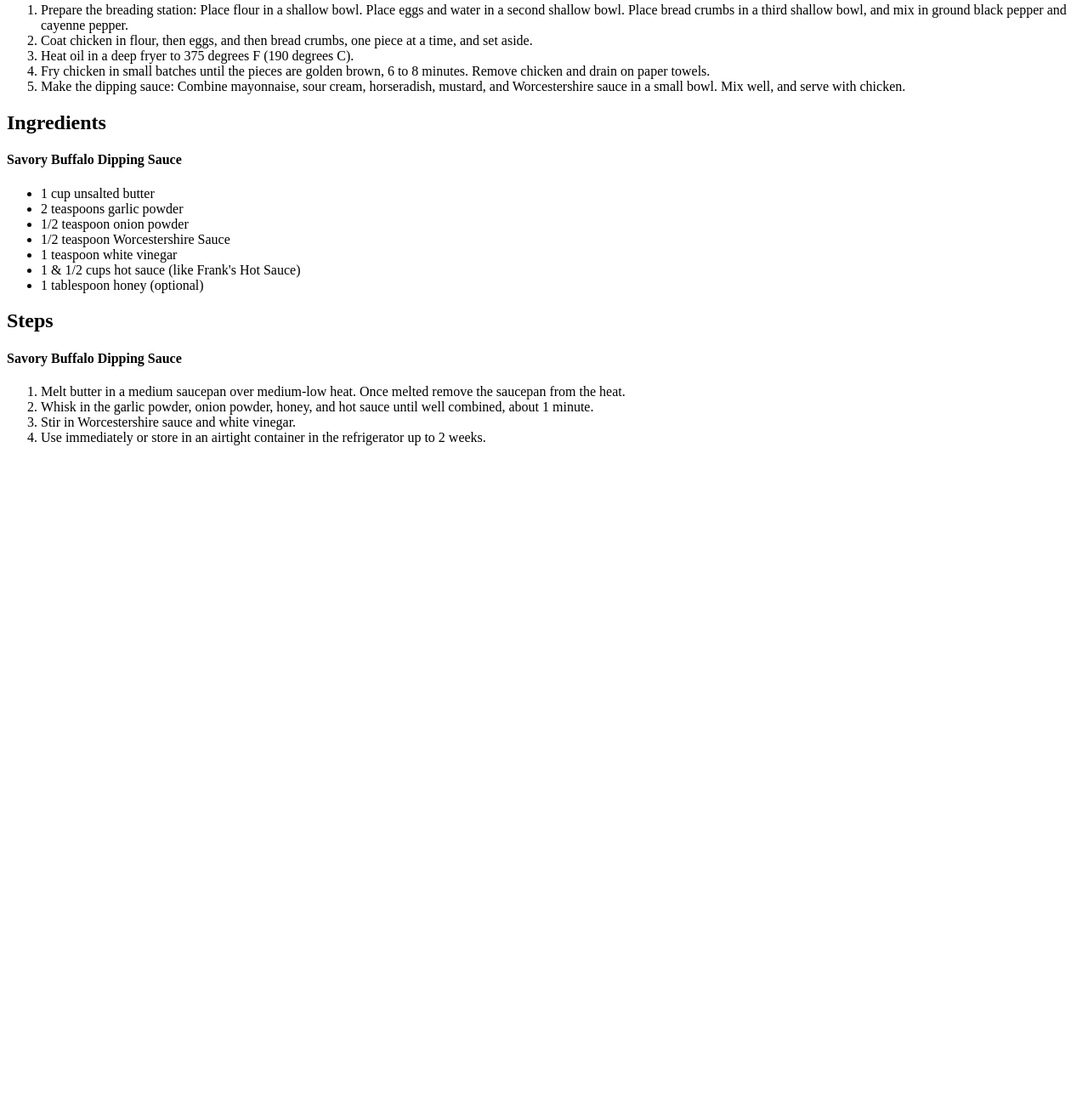
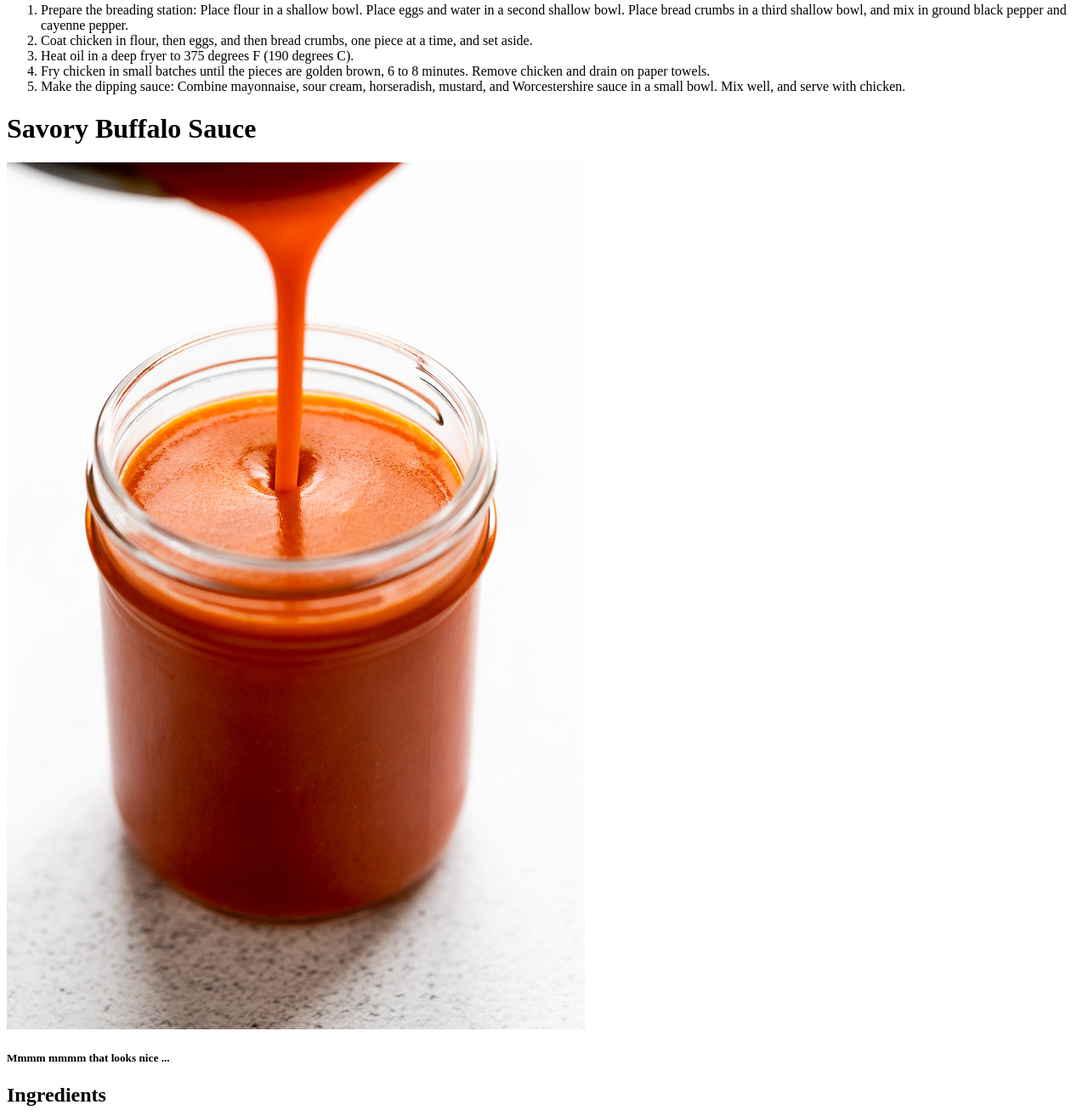
Before and after one commit to AHenning07/odin-recipes, a plain HTML site: page recipes/fried-chicken-tenders.html in a window 1280 px wide. Shown: the part 1147-2460 px from the top of the page at 85% size. Before the commit the page ends 1687 px from the top, so only its background shows below. Drawn offline with Linux system fonts and the light colour scheme.

Commit message:
Add savory-buffalo-sauce.jpg to fried-chicken-tenders.html Add savory buffalo sauce title to fried-chicken-tenders.html Add descriptive text under savory buffalo sauce photo and at bottom of document

```diff
--- a/recipes/fried-chicken-tenders.html
+++ b/recipes/fried-chicken-tenders.html
@@ -42,6 +42,11 @@
                 <li>Make the dipping sauce: Combine mayonnaise, sour cream, horseradish, mustard, and Worcestershire sauce in a small bowl. Mix well, and serve with chicken.</li>
             </ol>
 
+    <h1>Savory Buffalo Sauce</h1>
+
+            <img src="./savory-buffalo-sauce.jpg">
+            <h5>Mmmm mmmm that looks nice ...</h5>
+
     <h2>Ingredients</h2>
         <h4>Savory Buffalo Dipping Sauce</h4>
             <ul>
@@ -62,6 +67,8 @@
                 <li>Use immediately or store in an airtight container in the refrigerator up to 2 weeks.</li>
             </ol>
 
+    <h3>You're in for a real nice time. Those tendies? That sauce? Mmmmm mmmm bitch. Don't forget to like and subscribe.</h3>
+
 </body>
 
 </html>
```
